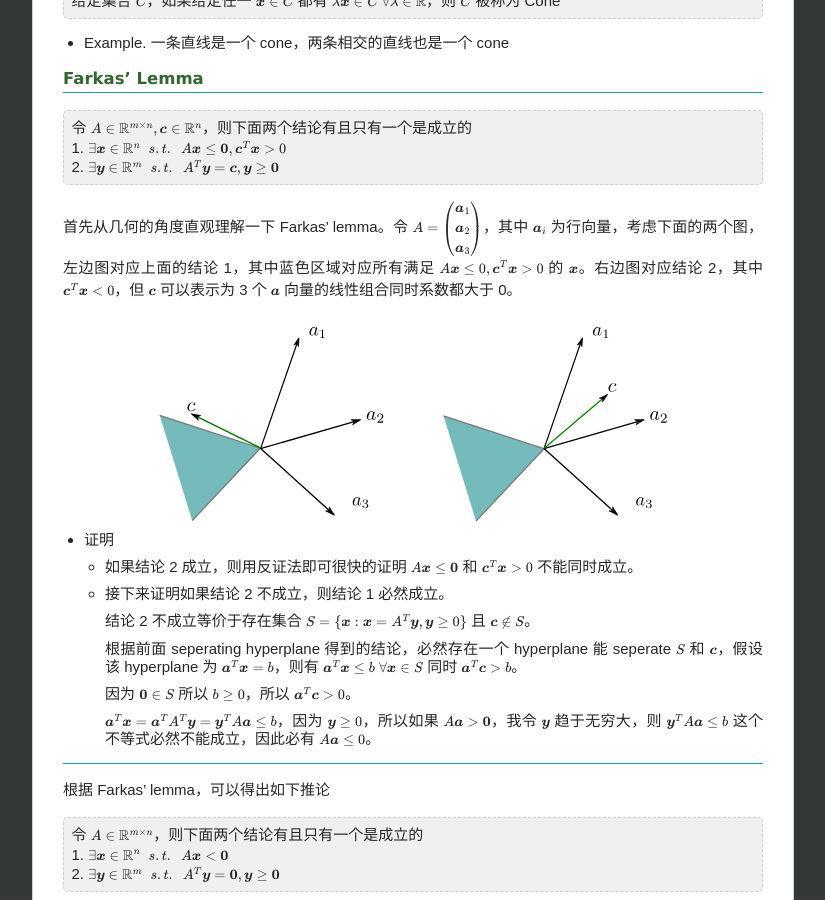
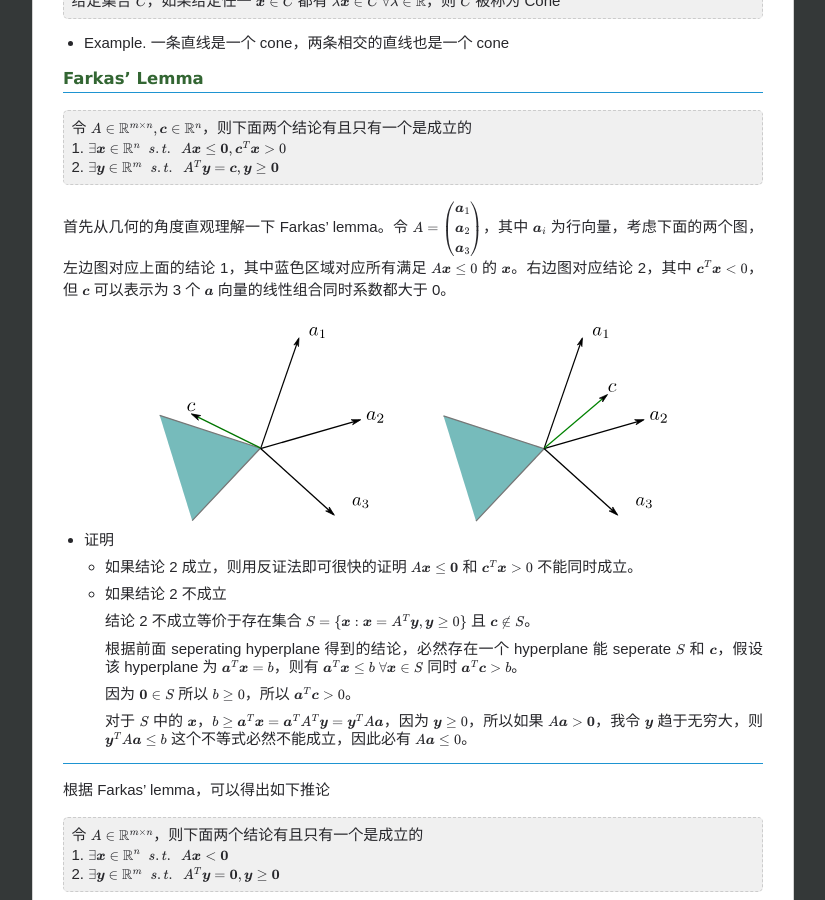
Before and after one commit to chenrushan/chenrushan.github.io, a Jekyll site: the page built from _posts/2014-04-15-NP-04-convex-set.markdown, in a window 1280 px wide and 900 px high, scrolled down 6006 px. Shown: the whole window, without its empty margins (227-1052 px from the left). Built offline with Jekyll 4.4.1, drawn with Linux system fonts in a browser that asks for light colours; Markdown is read by kramdown in place of the engine named in the settings; formulas are drawn with MathJax 3; some of the changed text lies outside the part shown.

Commit message:
[np04]: postprocess

```diff
--- a/_posts/2014-04-15-NP-04-convex-set.markdown
+++ b/_posts/2014-04-15-NP-04-convex-set.markdown
@@ -182,7 +182,7 @@
 
   * 然后证明这个点唯一
 
-     假设这个点不唯一，存在另一个点 $\boldsymbol{x}\_1 \in S$ 满足条件，则有 $\Vert \boldsymbol{y} - \boldsymbol{x}\_0 \Vert = \Vert \boldsymbol{y} - \boldsymbol{x}\_1 \Vert$，而 $S$ 是个 convex set，所以 $\frac{\boldsymbol{x}\_0 + \boldsymbol{x}\_1}{2} \in S$。
+     假设这个点不唯一，存在另一个点 $\boldsymbol{x}\_1 \in S$ 满足条件，即 $\Vert \boldsymbol{y} - \boldsymbol{x}\_0 \Vert = \Vert \boldsymbol{y} - \boldsymbol{x}\_1 \Vert$，因为 $S$ 是个 convex set，所以 $\frac{\boldsymbol{x}\_0 + \boldsymbol{x}\_1}{2} \in S$。
 
      如果 $\boldsymbol{x}\_0$ 和 $\boldsymbol{x}\_1$ 不是一个点的话，根据三角不等式有
 
@@ -271,7 +271,7 @@
 2. $\exists \boldsymbol{y} \in \mathbb{R}^m \;\;s.t.\;\; A^T\boldsymbol{y} = \boldsymbol{c}, \boldsymbol{y} \geq \boldsymbol{0}$
 </blockquote>
 
-首先从几何的角度直观理解一下 Farkas' lemma。令 $A = \begin{pmatrix} \boldsymbol{a}\_1 \\\\ \boldsymbol{a}_2 \\\\ \boldsymbol{a}_3 \end{pmatrix}$，其中 $\boldsymbol{a}\_i$ 为行向量，考虑下面的两个图，左边图对应上面的结论 1，其中蓝色区域对应所有满足 $A\boldsymbol{x} \leq 0, \boldsymbol{c}^T\boldsymbol{x} > 0$ 的 $\boldsymbol{x}$。右边图对应结论 2，其中 $\boldsymbol{c}^T\boldsymbol{x} < 0$，但 $\boldsymbol{c}$ 可以表示为 3 个 $\boldsymbol{a}$ 向量的线性组合同时系数都大于 0。
+首先从几何的角度直观理解一下 Farkas' lemma。令 $A = \begin{pmatrix} \boldsymbol{a}\_1 \\\\ \boldsymbol{a}_2 \\\\ \boldsymbol{a}_3 \end{pmatrix}$，其中 $\boldsymbol{a}\_i$ 为行向量，考虑下面的两个图，左边图对应上面的结论 1，其中蓝色区域对应所有满足 $A\boldsymbol{x} \leq 0$ 的 $\boldsymbol{x}$。右边图对应结论 2，其中 $\boldsymbol{c}^T\boldsymbol{x} < 0$，但 $\boldsymbol{c}$ 可以表示为 3 个 $\boldsymbol{a}$ 向量的线性组合同时系数都大于 0。
 
 <object data="/resource/NNP/04-convex/farkas.svg" type="image/svg+xml" class="blkcenter"></object>
 
@@ -279,7 +279,7 @@
 
   * 如果结论 2 成立，则用反证法即可很快的证明 $A\boldsymbol{x} \leq \boldsymbol{0}$ 和 $\boldsymbol{c}^T \boldsymbol{x} > 0$ 不能同时成立。
 
-  * 接下来证明如果结论 2 不成立，则结论 1 必然成立。
+  * 如果结论 2 不成立
 
      结论 2 不成立等价于存在集合 $S = \\{\boldsymbol{x}: \boldsymbol{x} = A^T\boldsymbol{y}, \boldsymbol{y} \geq 0\\}$ 且 $\boldsymbol{c} \notin S$。
 
@@ -287,7 +287,7 @@
 
      因为 $\boldsymbol{0} \in S$ 所以 $b \geq 0$，所以 $\boldsymbol{a}^T\boldsymbol{c} > 0$。
 
-     $\boldsymbol{a}^T\boldsymbol{x} = \boldsymbol{a}^T A^T \boldsymbol{y} = \boldsymbol{y}^T A\boldsymbol{a} \leq b$，因为 $\boldsymbol{y} \geq 0$，所以如果 $A\boldsymbol{a} > \boldsymbol{0}$，我令 $\boldsymbol{y}$ 趋于无穷大，则 $\boldsymbol{y}^T A\boldsymbol{a} \leq b$ 这个不等式必然不能成立，因此必有 $A\boldsymbol{a} \leq 0$。
+     对于 $S$ 中的 $\boldsymbol{x}$，$b \geq \boldsymbol{a}^T\boldsymbol{x} = \boldsymbol{a}^T A^T \boldsymbol{y} = \boldsymbol{y}^T A\boldsymbol{a}$，因为 $\boldsymbol{y} \geq 0$，所以如果 $A\boldsymbol{a} > \boldsymbol{0}$，我令 $\boldsymbol{y}$ 趋于无穷大，则 $\boldsymbol{y}^T A\boldsymbol{a} \leq b$ 这个不等式必然不能成立，因此必有 $A\boldsymbol{a} \leq 0$。
 
 ----------
 
@@ -311,7 +311,7 @@
 
   至此也就构造出了上述推论。
 
-### Supporting Hyperplane
+#### Supporting Hyperplane
 
 <blockquote>
 令 $S \neq \emptyset \subset \mathbb{R}^n$，$\boldsymbol{x}_0$ 为 $S$ 的 boundary point，如果存在 hyperplane $\boldsymbol{a}^T(\boldsymbol{x} - \boldsymbol{x}_0) = 0$ 使得<br/>
```
Also changed, not shown: other parts of _posts/2014-04-15-NP-04-convex-set.markdown (+2 -2 lines).
